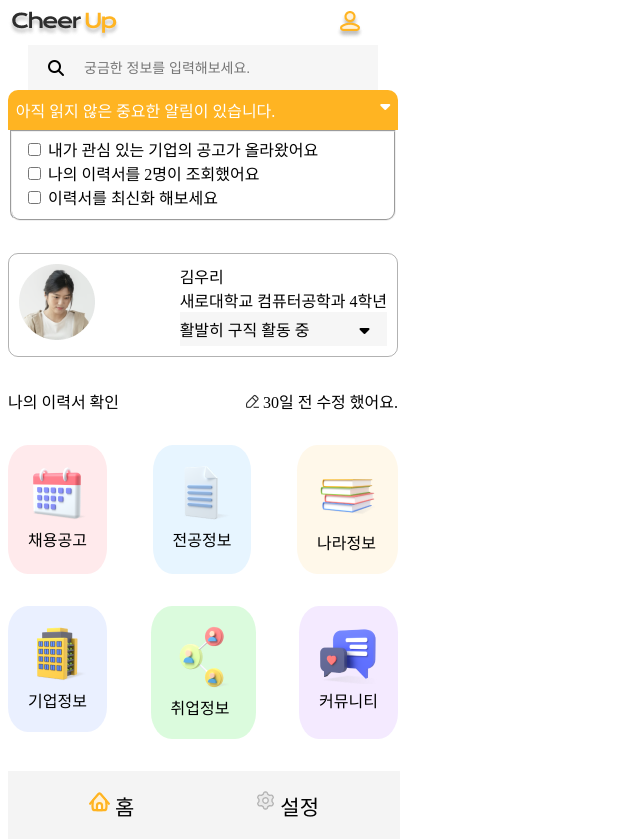
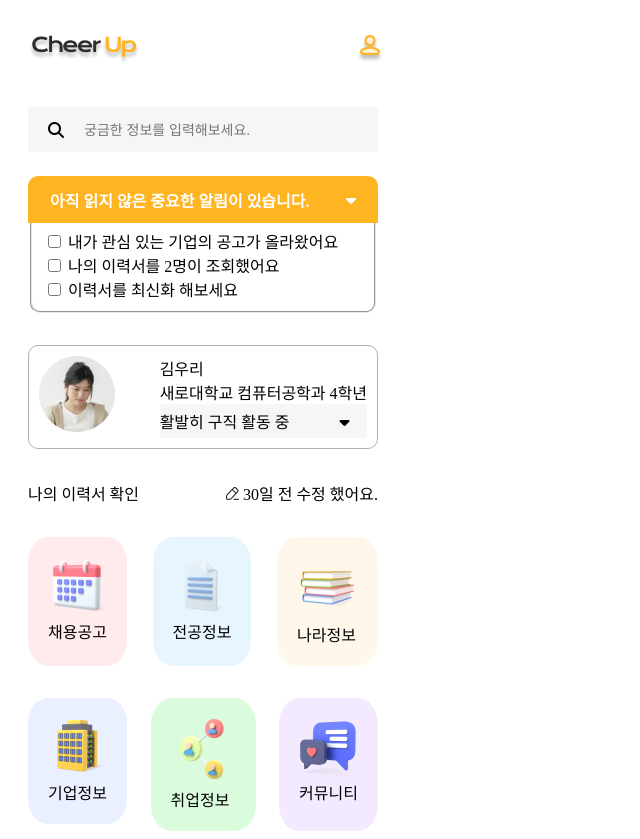
Before and after one commit to uoehoswi3/cheerup, a plain HTML site: page index.html in a window 1280 px wide. Shown: the whole page, without its empty margins (0-640 px from the left). Before the commit the page ends 800 px from the top, so only its background shows below. Drawn offline with Linux system fonts and the light colour scheme; a web font is replaced by a local one.

Commit message:
second commit

```diff
--- a/css/style.css
+++ b/css/style.css
@@ -16,6 +16,12 @@ body {
   width: 390px;
 }
 
+.main-title{
+  margin-left: 20px;
+  margin-top: 32px;
+  margin-bottom: 38px;
+}
+
 a{
 	color:inherit;
 	text-decoration: none;
@@ -30,7 +36,7 @@ a{
 .main-screen__title{
   font-size: 18px;
   font-weight: 500;
-  margin-top: 44px;
+  margin-top: 32px;
   margin-bottom: 29px;
   align-items: center;
   display: flex;
@@ -68,12 +74,19 @@ a{
 
 .fieldset__title {
   background-color: #ffb422;
-  padding: 2%;
+  display: flex;
+  align-items: center;
+  justify-content: space-between;
+  height: 47px;
+  padding: 0 22px;
   color: white;
   display: flex;
   justify-content: space-between;
   border-top-right-radius: 10px;
   border-top-left-radius: 10px;
+  margin-top: 24px;
+  font-size: 16px;
+  font-weight: 600;
 }
 .user-info {
   display: flex;
@@ -82,9 +95,12 @@ a{
   border-radius: 10px;
   padding: 10px;
 }
+
 fieldset {
+  border-color: #E8E8E8;
   border-bottom-left-radius: 10px;
   border-bottom-right-radius: 10px;
+  border-top: none;
   margin-bottom: 2em;
 }
 .user-profile {
--- a/index.html
+++ b/index.html
@@ -10,15 +10,19 @@
 </head>
 
 <body>
-    <header>
-        <img src="images/title.png" alt="">
-    </header>
+    <header class="main-title">
+          <img
+            src="images/title.png">
+      </header>
+
     <div class="search">
         <i class="fa-solid fa-magnifying-glass"></i>
         <input type="search" placeholder="궁금한 정보를 입력해보세요." size="idv0">
     </div>
+
+    <main class="main-screen">
     <div class="fieldset__title">
-        <div>아직 읽지 않은 중요한 알림이 있습니다.</div>
+        <span>아직 읽지 않은 중요한 알림이 있습니다.</span>
         <i class="fa-solid fa-caret-down"></i>
     </div>
     <fieldset>
@@ -94,6 +98,9 @@
             <div>커뮤니티</div>
         </div>
     </div>
+
+</main>
+
     <div class="menu-bar">
         <div class="home">
             <svg width="21" height="21" viewBox="0 0 21 21" fill="none" xmlns="http://www.w3.org/2000/svg">
```
Also changed, not shown: info_company.html (+1 -0 lines).
